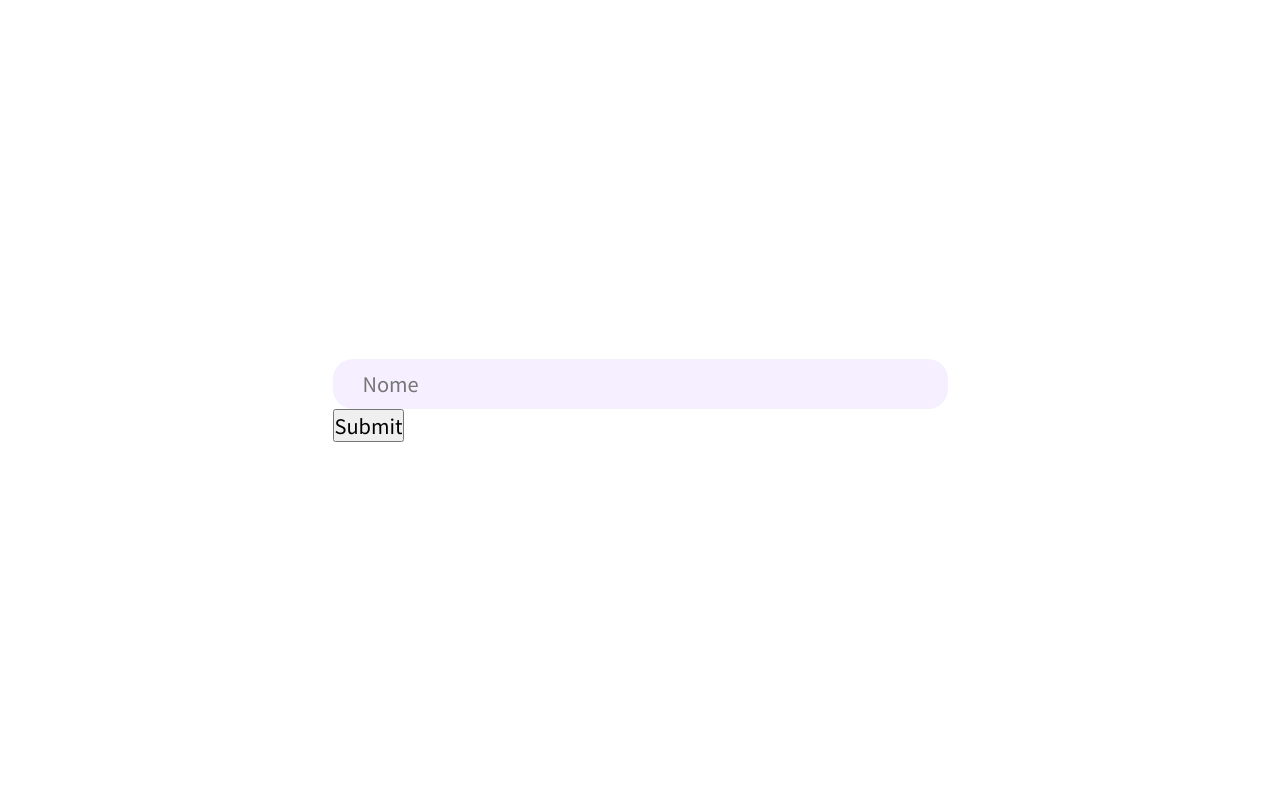
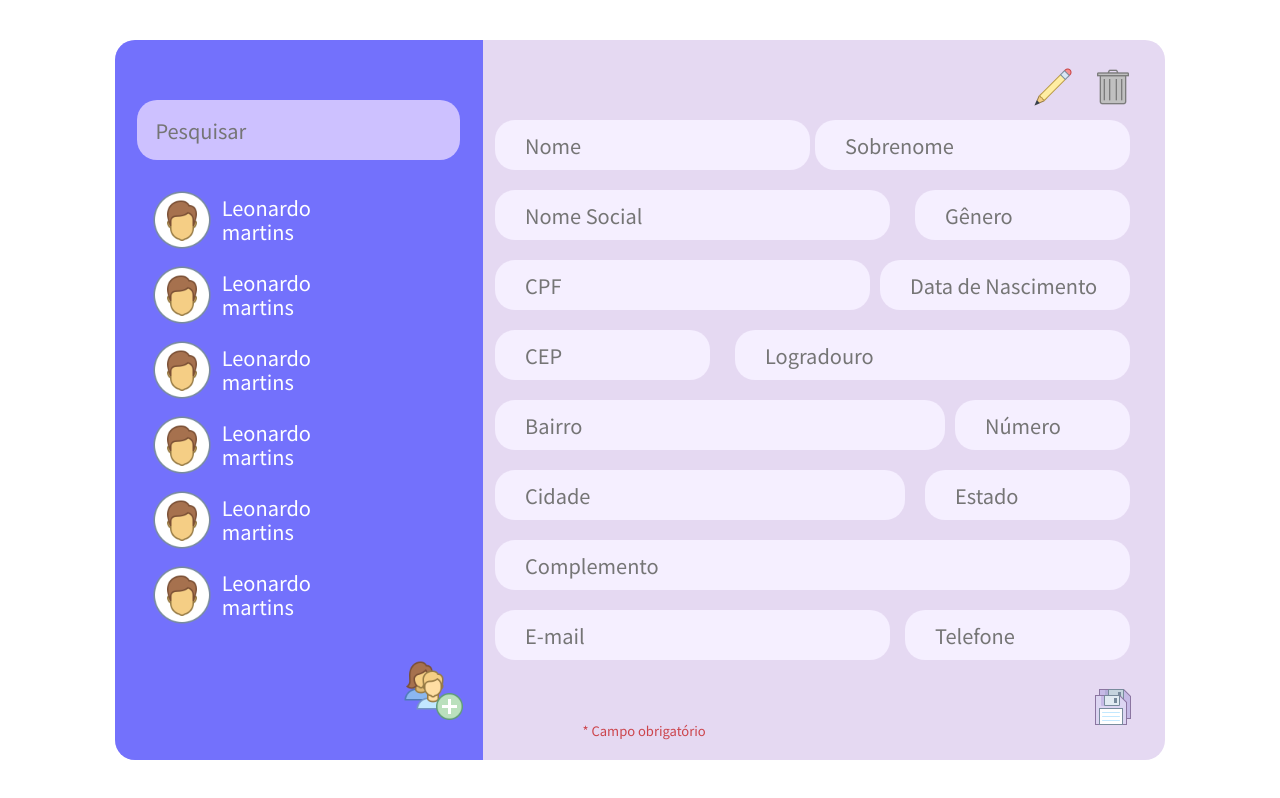
Before and after one commit to Kaedh/cadastro-de-clientes, a React (Create React App) app: page / in a window 1280 px wide. Built offline with nearby package versions, Linux system fonts and the light colour scheme.

Commit message:
:sparkles: create static version app

```diff
--- a/src/components/App.js
+++ b/src/components/App.js
@@ -1,33 +1,95 @@
 import React from 'react';
 import { useForm } from 'react-hook-form';
 
+import '../styles/app.css';
+
+import addCostumerIcon from '../assets/add.svg';
+import editCustomerIcon from '../assets/edit.svg';
+import deleteCustomerIcon from '../assets/delete.svg';
+import saveCustomerIcon from '../assets/save.svg';
+
+import Button from './Button';
+import Card from './Card';
 import Input from './Input';
+import Modal from './Modal';
+import SearchBox from './searchBox';
 
 function App() {
-  const {
-    register, handleSubmit, formState: { errors },
-  } = useForm();
+  const { register, handleSubmit, formState: { errors } } = useForm();
 
-  const inputValidations = {
-    firstName: {
-      required: { value: true, message: 'Por favor insira um nome' },
-    },
-  };
+  const onSubmit = () => () => {};
 
-  const onSubmit = (data) => console.log(data);
+  const emptyFunction = () => { };
 
   return (
-    <div className="App">
-      <form onSubmit={handleSubmit(onSubmit)} autoComplete="off">
-        <Input
-          mask="999.999.999-99"
-          width={615}
-          placeholder="Nome"
-          register={() => register('firstName', inputValidations.firstName)}
-          error={errors.firstName?.message}
-        />
-        <input type="submit" />
-      </form>
+    <div className="app">
+      <Modal isOpen={false} leftOption={emptyFunction} rightOption={emptyFunction} alertMessage="Leonardo tem um pau grandão" />
+      <div className="left-container">
+        <SearchBox />
+        <ul className="customer-list">
+          <li><Card firstName="Leonardo" lastName="martins" onClick={emptyFunction} /></li>
+          <li><Card firstName="Leonardo" lastName="martins" onClick={emptyFunction} /></li>
+          <li><Card firstName="Leonardo" lastName="martins" onClick={emptyFunction} /></li>
+          <li><Card firstName="Leonardo" lastName="martins" onClick={emptyFunction} /></li>
+          <li><Card firstName="Leonardo" lastName="martins" onClick={emptyFunction} /></li>
+          <li><Card firstName="Leonardo" lastName="martins" onClick={emptyFunction} /></li>
+
+        </ul>
+        <Button icon={addCostumerIcon} onClick={emptyFunction} />
+      </div>
+
+      <div className="right-container">
+        <div className="btn-wrapper">
+          <Button icon={editCustomerIcon} onClick={emptyFunction} />
+          <Button icon={deleteCustomerIcon} onClick={emptyFunction} />
+        </div>
+
+        <form id="customer-form" onSubmit={handleSubmit(onSubmit)}>
+          <div className="form-row">
+            <Input width={315} placeholder="Nome" register={() => register('firstName', { required: true })} error={errors.firstName?.type} />
+            <Input width={315} placeholder="Sobrenome" register={() => register('lastName', { required: true })} error={errors.lastName?.type} />
+          </div>
+
+          <div className="form-row">
+            <Input width={395} placeholder="Nome Social" register={() => register('socialName', { required: true })} error={errors.socialName?.type} />
+            <Input width={215} placeholder="Gênero" register={() => register('gender', { required: true })} error={errors.gender?.type} />
+          </div>
+
+          <div className="form-row">
+            <Input width={375} placeholder="CPF" register={() => register('cpf', { required: true })} error={errors.cpf?.type} />
+            <Input width={250} placeholder="Data de Nascimento" register={() => register('birthDay', { required: true })} error={errors.birthDay?.type} />
+          </div>
+
+          <div className="form-row">
+            <Input width={215} placeholder="CEP" register={() => register('cep', { required: true })} error={errors.cep?.type} />
+            <Input width={395} placeholder="Logradouro" register={() => register('street', { required: true })} error={errors.street?.type} />
+          </div>
+
+          <div className="form-row">
+            <Input width={450} placeholder="Bairro" register={() => register('district', { required: true })} error={errors.district?.type} />
+            <Input width={175} placeholder="Número" register={() => register('number', { required: true })} error={errors.number?.type} />
+          </div>
+
+          <div className="form-row">
+            <Input width={410} placeholder="Cidade" register={() => register('city', { required: true })} error={errors.city?.type} />
+            <Input width={205} placeholder="Estado" register={() => register('uf', { required: true })} error={errors.uf?.type} />
+          </div>
+
+          <div className="form-row">
+            <Input width="fit" placeholder="Complemento" register={() => register('complement', { required: true })} error={errors.complement?.type} />
+          </div>
+
+          <div className="form-row">
+            <Input width={395} placeholder="E-mail" register={() => register('email', { required: true })} error={errors.email?.type} />
+            <Input width={225} placeholder="Telefone" register={() => register('phone', { required: true })} error={errors.phone?.type} />
+          </div>
+        </form>
+
+        <footer>
+          <span>* Campo obrigatório</span>
+          <Button icon={saveCustomerIcon} form="customer-form" type="submit" onClick={emptyFunction} />
+        </footer>
+      </div>
     </div>
   );
 }
--- /dev/null
+++ b/src/styles/app.css
@@ -0,0 +1,77 @@
+.app {
+    width: 70vw;
+    min-width: 1050px;
+    height: 75vh;
+    min-height: 720px;
+    display: grid;
+    grid-template-columns: 35% 65%;
+    background: var(--form-color);
+    border-radius: 1rem;
+}
+
+.left-container {
+    background: var(--purple);
+    min-width: 310px;
+    padding: 3rem 0 2rem 0;
+    display: flex;
+    flex-direction: column;
+    align-items: center;
+    justify-content: space-between;
+    border-radius: 1rem 0 0 1rem;
+}
+
+.left-container ul {
+    width: 100%;
+}
+
+.left-container .customer-btn {
+    margin-bottom: .25rem;
+}
+
+.left-container .icon-button {
+    align-self: flex-end;
+    margin-right: 1rem;
+}
+
+.right-container {
+    display: flex;
+    flex-direction: column;
+    align-items: center;
+    justify-content: space-between;
+    padding: 1rem 1.5rem 1rem 0;
+    min-width: 690px;
+}
+
+.right-container .btn-wrapper {
+    align-self: flex-end;
+}
+
+.right-container form {
+    height: 100%;
+    width: 78%;
+    min-width: 635px;
+    display: flex;
+    flex-direction: column;
+}
+
+.right-container form .form-row {
+    display: flex;
+    width: 100%;
+    height: 100%;
+    align-items: flex-start;
+    justify-content: space-between;
+}
+
+.right-container footer {
+    padding-left:5rem;
+    width: 100%;
+    display: flex;
+    align-items: center;
+    justify-content: space-between;
+}
+
+.right-container footer span{
+    align-self: flex-end;
+    font-size: 0.65rem;
+    color: var(--red);
+}
```
